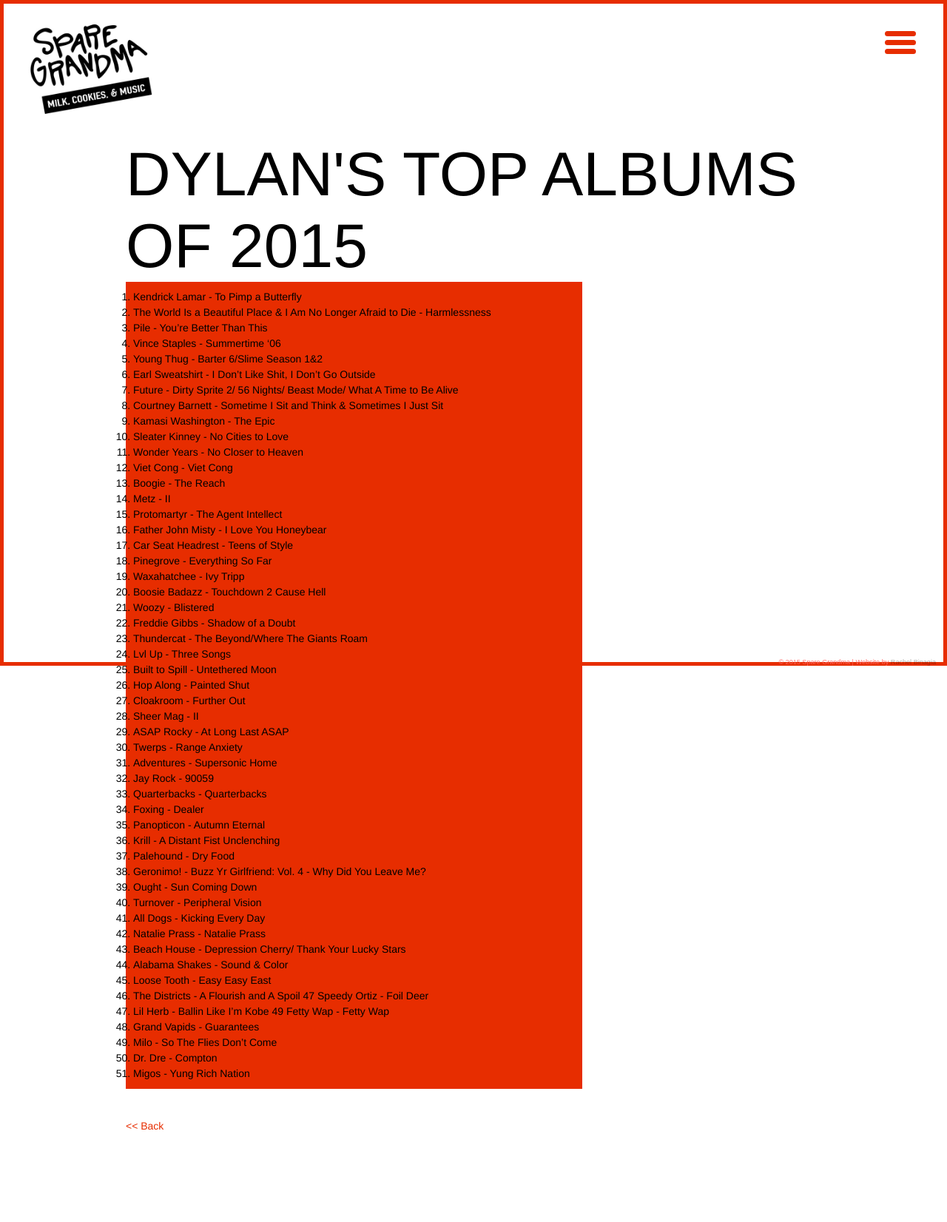
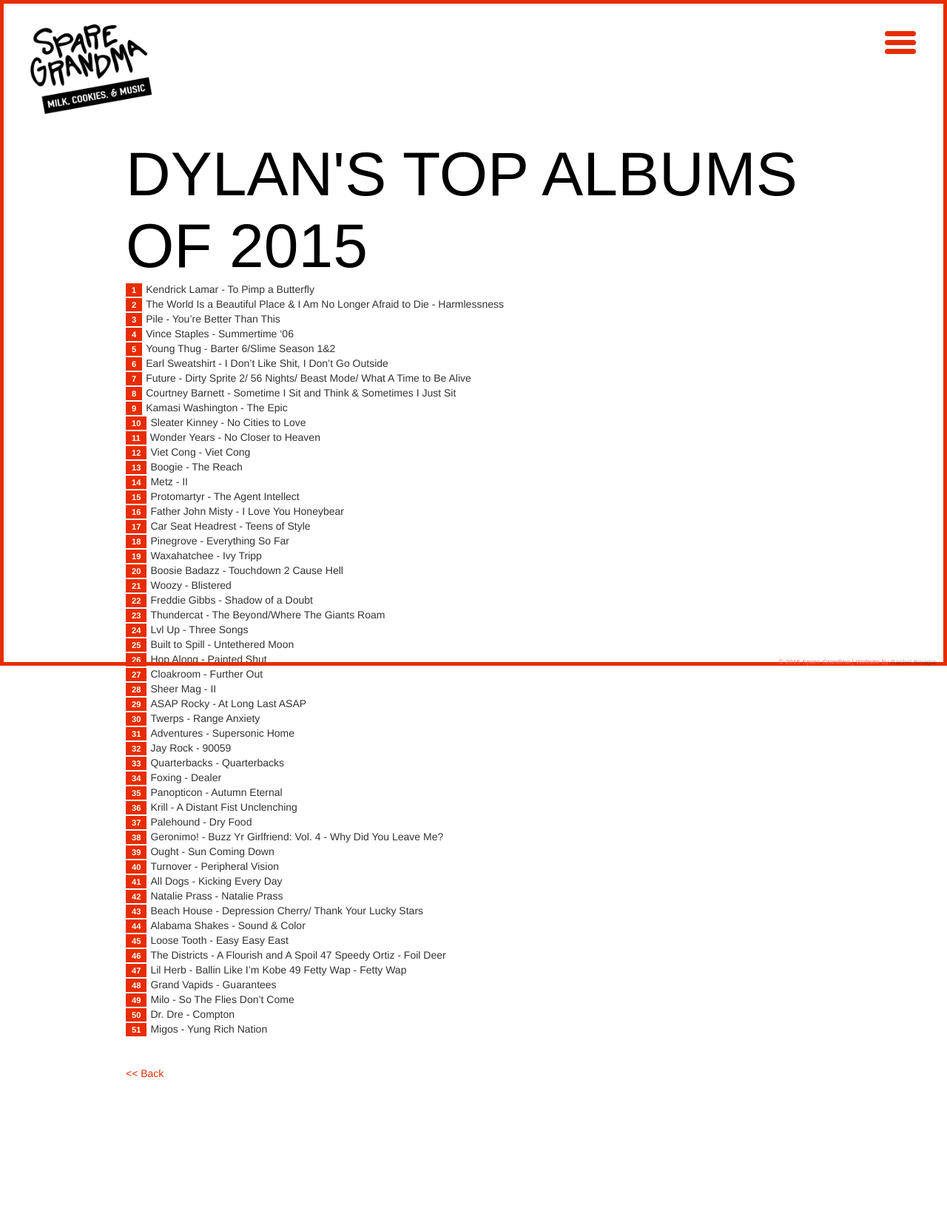
Before and after one commit to rachyrach/sparegrandma, a Jekyll site: the page built from _posts/2015-12-20-Dylan's-Top-Albums-of-2015.md, in a window 1280 px wide. Shown: the whole page at 74% size. Built offline with Jekyll 4.4.1, drawn with Linux system fonts in a browser that asks for light colours; Markdown is read by kramdown in place of the engine named in the settings; after the commit the page ends 1581 px from its top, so only the background shows below that.

Commit message:
remove .list add new list ol
remove .list add new list ol

```diff
--- a/css/main.css
+++ b/css/main.css
@@ -445,13 +445,27 @@
  list-style: none;
 }
 
-.list ol {
-	list-style: block;
-	color: #000;
-	background: #e72d00;
-    	padding: 10px;
-    	line-height: 1.5em;
+.list ol{
+    margin-left: 0;
+    padding-right: 0;
+    list-style-type: none;
 }
+
+.list li {
+    counter-increment: step-counter;
+}
+
+.list li::before {
+    content: counter(step-counter);
+    margin-right: 5px;
+    font-size: 80%;
+    background-color: #e72d00;
+    color: white;
+    font-weight: bold;
+    padding: 3px 8px;
+}
+
+
 
 .copyright {
   color: rgba(255,100,100,.9);
```
